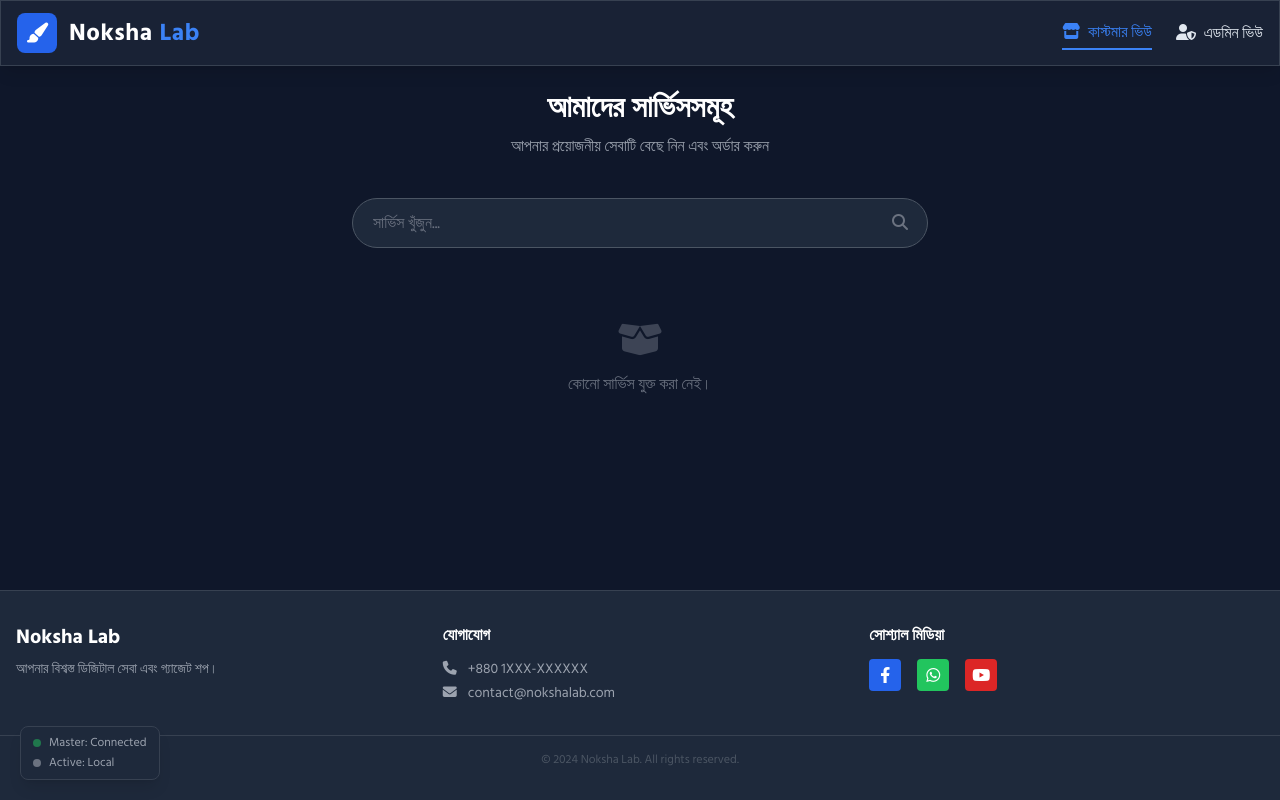
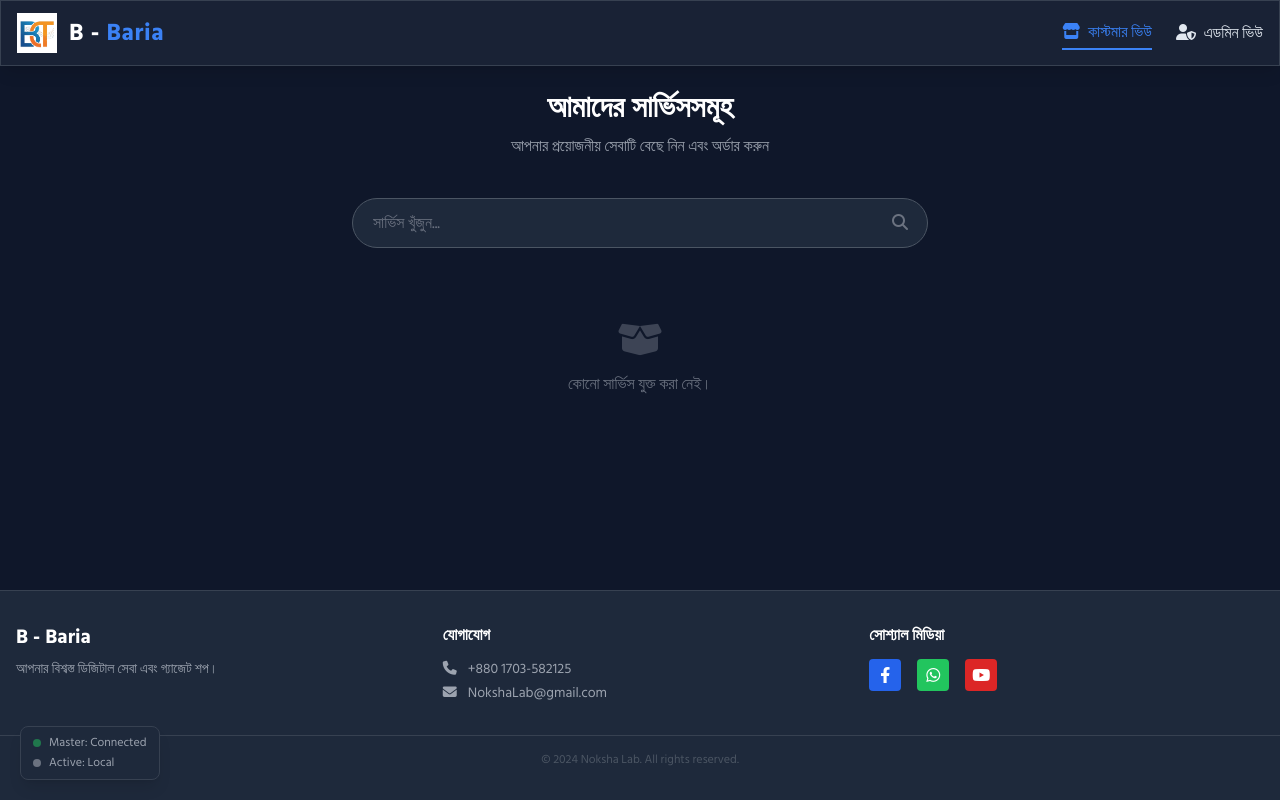
Before and after one commit to nokshalab/nokshaLab, a plain HTML site: page index.html in a window 1280 px wide. Drawn offline with nearby package versions, Linux system fonts and the light colour scheme; no server answers.

Commit message:
Add files via upload

```diff
--- a/index.html
+++ b/index.html
@@ -3,7 +3,8 @@
 <head>
     <meta charset="UTF-8">
     <meta name="viewport" content="width=device-width, initial-scale=1.0">
-    <title>Noksha Lab - নকশা ল্যাব</title>
+    <link rel="icon" type="image/x-icon" href="./logo.png">
+    <title>B-Baria Telecom - বি-বাড়িয়া টেলিকম</title>
 
     <!-- Tailwind CSS -->
     <script src="https://cdn.tailwindcss.com"></script>
@@ -91,9 +92,9 @@
         <div class="container mx-auto px-4 py-3 flex justify-between items-center">
             <div class="flex items-center gap-3 cursor-pointer" onclick="showSection('customer')">
                 <div class="w-10 h-10 bg-blue-600 rounded-lg flex items-center justify-center text-white font-bold text-xl">
-                    <i class="fa-solid fa-paintbrush"></i>
+                    <i class="fa-solid"><img src="./logo.png"></i>
                 </div>
-                <h1 class="text-2xl font-bold tracking-wide text-white">Noksha <span class="text-blue-500">Lab</span></h1>
+                <h1 class="text-2xl font-bold tracking-wide text-white">B - <span class="text-blue-500">Baria</span></h1>
             </div>
 
             <div class="flex gap-6 text-sm md:text-base font-medium">
@@ -352,20 +353,20 @@
     <footer class="bg-dark-800 border-t border-gray-700 py-8 mt-auto">
         <div class="container mx-auto px-4 grid grid-cols-1 md:grid-cols-3 gap-8 text-center md:text-left">
             <div>
-                <h3 class="text-xl font-bold text-white mb-2">Noksha Lab</h3>
+                <h3 class="text-xl font-bold text-white mb-2">B - Baria</h3>
                 <p class="text-gray-400 text-sm">আপনার বিশ্বস্ত ডিজিটাল সেবা এবং গ্যাজেট শপ।</p>
             </div>
             <div>
                 <h4 class="text-white font-semibold mb-3">যোগাযোগ</h4>
-                <p class="text-gray-400 text-sm mb-1"><i class="fa-solid fa-phone mr-2"></i> +880 1XXX-XXXXXX</p>
-                <p class="text-gray-400 text-sm"><i class="fa-solid fa-envelope mr-2"></i> contact@nokshalab.com</p>
+                <p class="text-gray-400 text-sm mb-1"><i class="fa-solid fa-phone mr-2"></i> +880 1703-582125</p>
+                <p class="text-gray-400 text-sm"><i class="fa-solid fa-envelope mr-2"></i> NokshaLab@gmail.com</p>
             </div>
             <div>
                 <h4 class="text-white font-semibold mb-3">সোশ্যাল মিডিয়া</h4>
                 <div class="flex justify-center md:justify-start gap-4">
-                    <a href="#" class="w-8 h-8 rounded bg-blue-600 flex items-center justify-center text-white hover:bg-blue-500"><i class="fa-brands fa-facebook-f"></i></a>
-                    <a href="#" class="w-8 h-8 rounded bg-green-500 flex items-center justify-center text-white hover:bg-green-400"><i class="fa-brands fa-whatsapp"></i></a>
-                    <a href="#" class="w-8 h-8 rounded bg-red-600 flex items-center justify-center text-white hover:bg-red-500"><i class="fa-brands fa-youtube"></i></a>
+                    <a href="https://web.facebook.com/NokshaLab/" class="w-8 h-8 rounded bg-blue-600 flex items-center justify-center text-white hover:bg-blue-500"><i class="fa-brands fa-facebook-f"></i></a>
+                    <a href="https://api.whatsapp.com/send?phone=8801703582125" class="w-8 h-8 rounded bg-green-500 flex items-center justify-center text-white hover:bg-green-400"><i class="fa-brands fa-whatsapp"></i></a>
+                    <a href="https://www.youtube.com/@NokshaLab" class="w-8 h-8 rounded bg-red-600 flex items-center justify-center text-white hover:bg-red-500"><i class="fa-brands fa-youtube"></i></a>
                 </div>
             </div>
         </div>
```
Also changed, not shown: logo.png (added).
